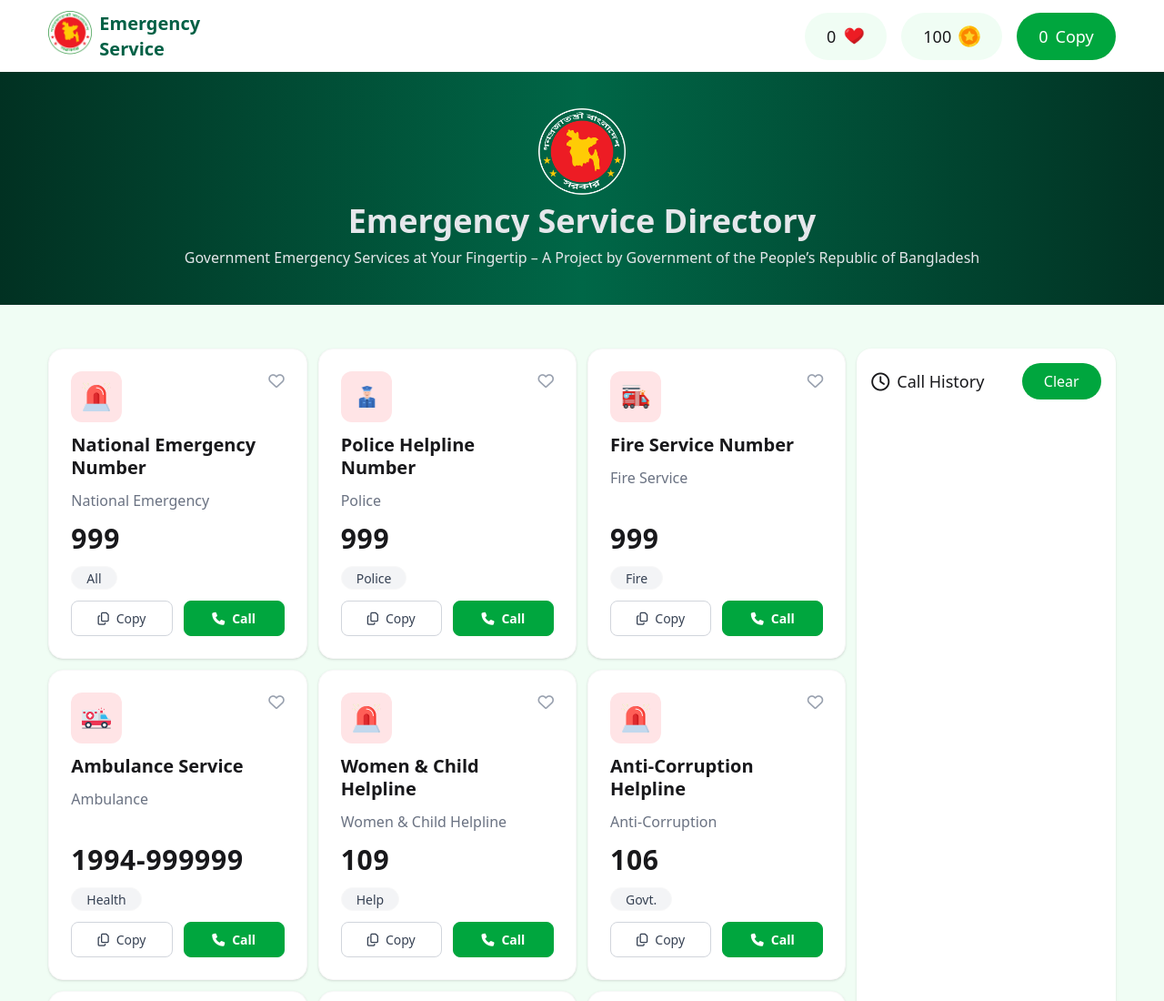
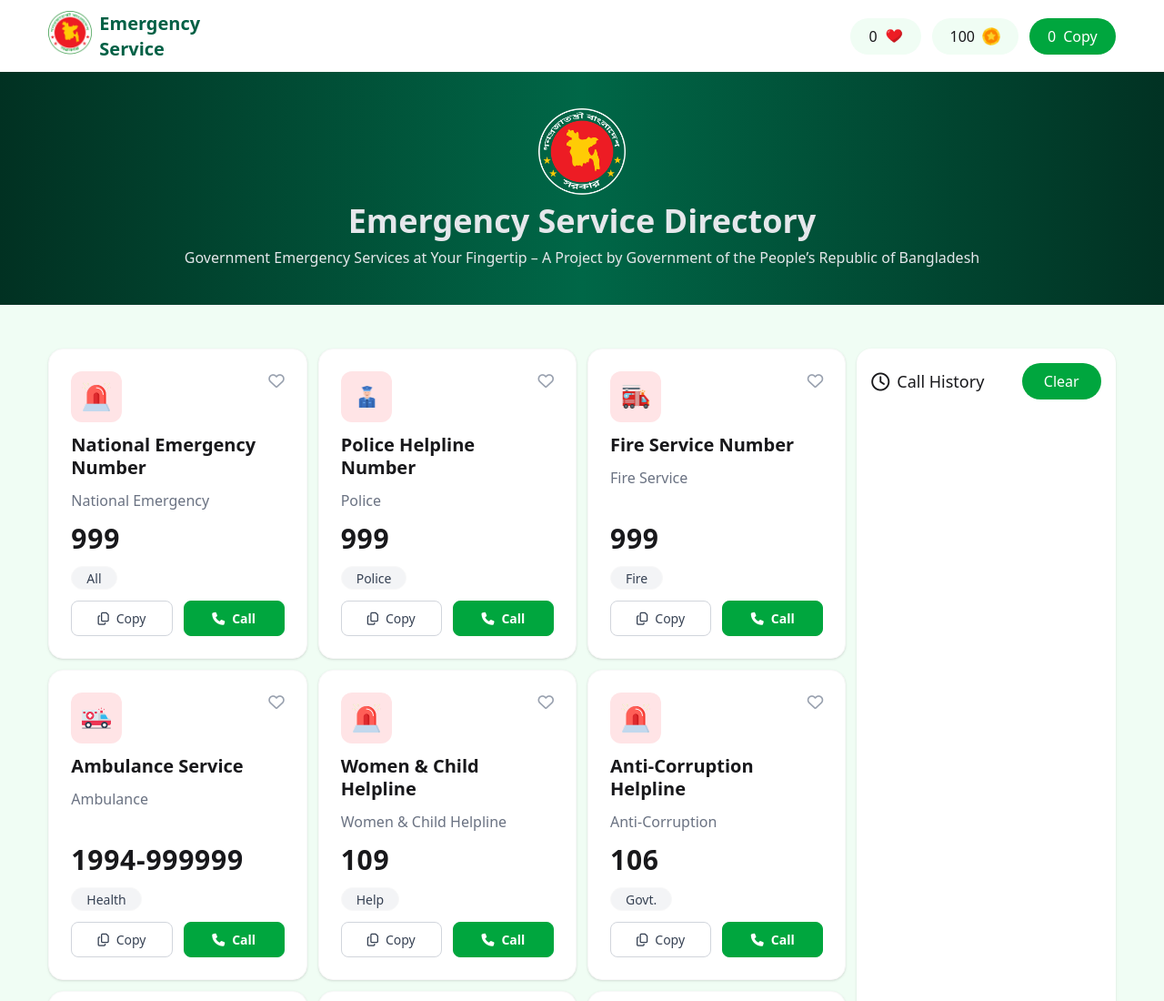
Before and after one commit to dev-rakibul-islam/PH-Assignment-05, a plain HTML site: page index.html in a window 1280 px wide. Shown: the top 1100 px of the page at 91% size. Drawn offline with nearby package versions, Linux system fonts and the light colour scheme; a web font is replaced by a local one.

Commit message:
NavBar modified

```diff
--- a/index.html
+++ b/index.html
@@ -67,22 +67,27 @@
           </button>
         </div>
         <div
-          class="flex flex-wrap gap-3 md:gap-4 w-full md:w-auto justify-start md:justify-end"
+          class="flex flex-wrap gap-2.5 md:gap-3 w-full md:w-auto justify-start md:justify-end"
         >
+          <!-- Heart -->
           <div
-            class="flex items-center bg-green-50 px-4 md:px-6 py-1.5 md:py-2 rounded-full gap-2 text-sm md:text-lg font-medium"
+            class="flex items-center bg-green-50 px-3.5 md:px-5 py-1.5 md:py-2 rounded-full gap-2 text-sm md:text-base font-medium"
           >
             <span id="heart-counter" class="inline-block text-center">0</span>
-            <img src="./assets/heart.png" class="w-4 md:w-6" alt="Hearts" />
+            <img src="./assets/heart.png" class="w-4 md:w-5" alt="Hearts" />
           </div>
+
+          <!-- Coin -->
           <div
-            class="flex items-center bg-green-50 px-4 md:px-6 py-1.5 md:py-3 rounded-full gap-2 text-sm md:text-lg font-medium"
+            class="flex items-center bg-green-50 px-3.5 md:px-5 py-1.5 md:py-2 rounded-full gap-2 text-sm md:text-base font-medium"
           >
             <span id="balance" class="inline-block text-center">100</span>
-            <img src="./assets/coin.png" class="w-4 md:w-6" alt="Coins" />
+            <img src="./assets/coin.png" class="w-4 md:w-5" alt="Coins" />
           </div>
+
+          <!-- Copy -->
           <div
-            class="flex items-center bg-[#00A63E] px-4 md:px-6 py-1.5 md:py-3 rounded-full gap-2 text-sm md:text-lg font-medium text-white"
+            class="flex items-center bg-[#00A63E] px-3.5 md:px-5 py-1.5 md:py-2 rounded-full gap-2 text-sm md:text-base font-medium text-white"
           >
             <span id="copy-counter" class="inline-block text-center">0</span>
             <span>Copy</span>
```
